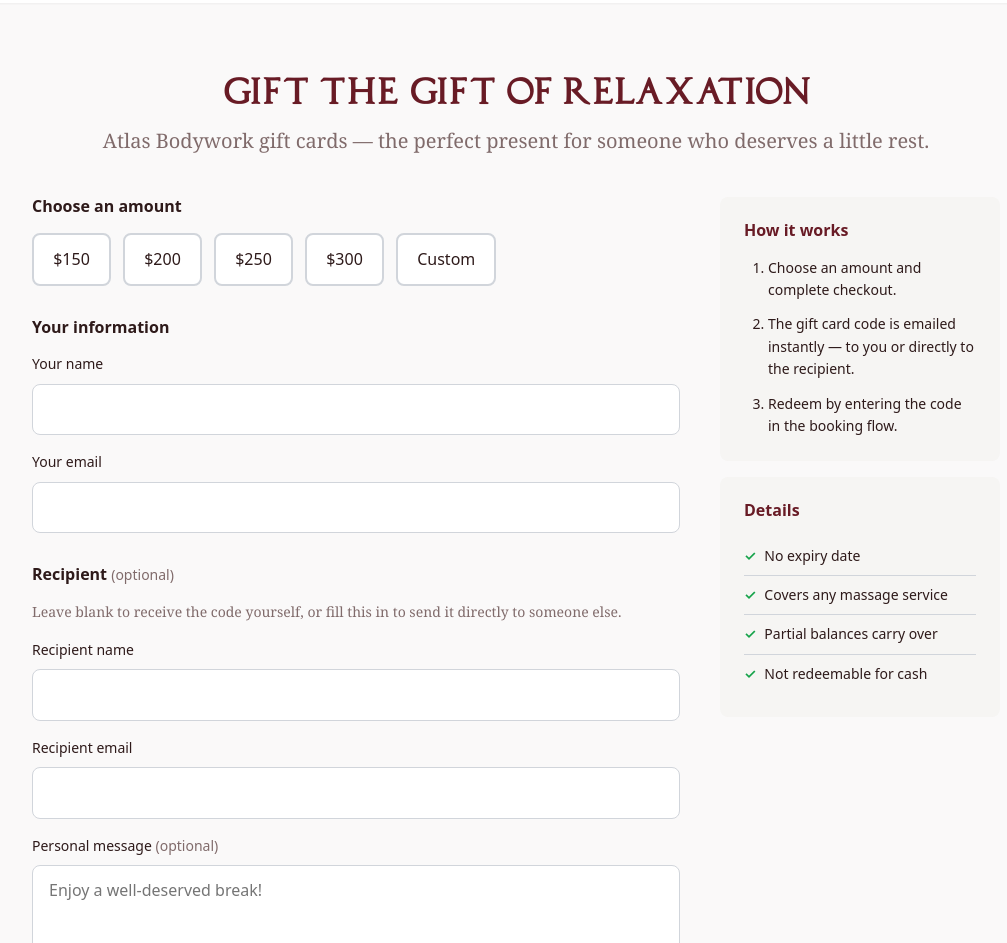
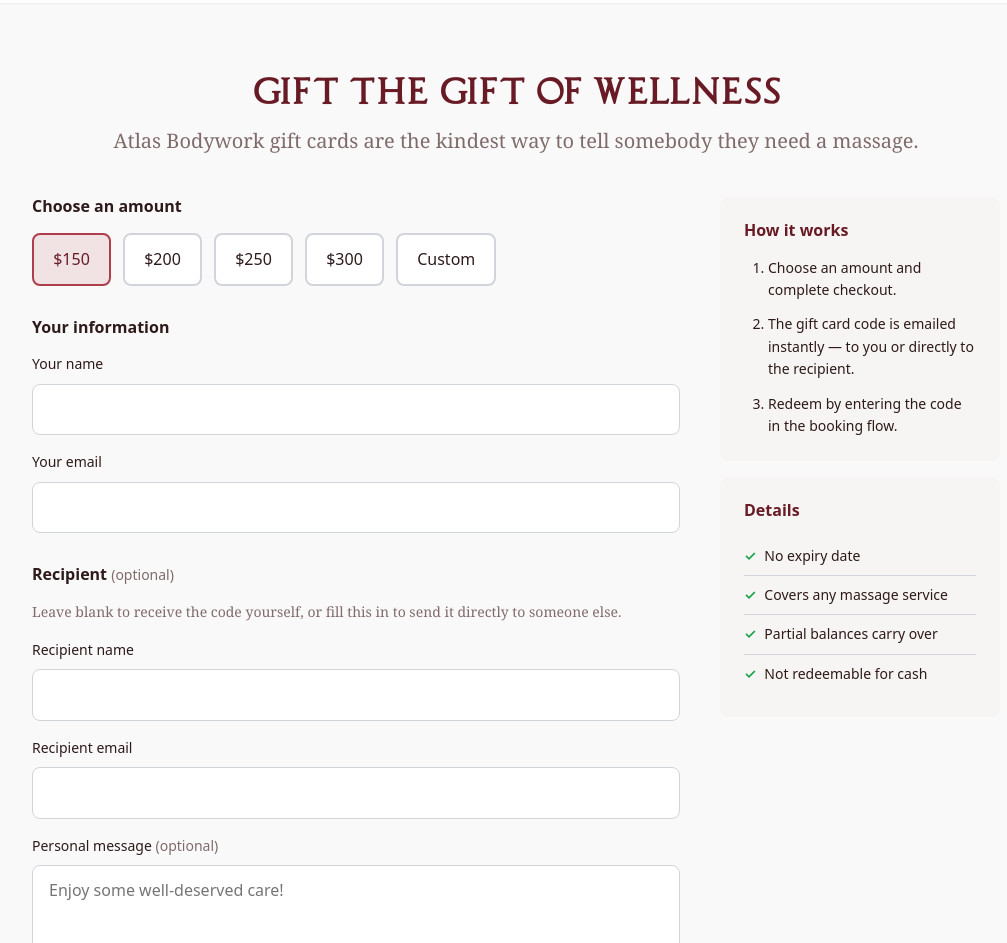
Before and after one commit to benmvachon/atlasmassage, a React (Vite) app in the folder apps/web/: page /gift-cards in a window 1280 px wide. Shown: the part 69-1012 px from the top of the page, without its empty margins (124-1131 px from the left). Built offline with nearby package versions, Linux system fonts and the light colour scheme; no server answers.

Commit message:
fix gift cards

```diff
--- a/apps/web/src/components/BookingModal.jsx
+++ b/apps/web/src/components/BookingModal.jsx
@@ -302,8 +302,8 @@
     setGiftCardError('');
     setGiftCardLoading(true);
     try {
-      const { data } = await giftCardService.validate(code);
-      setGiftCardApplied({ code: data.code, remainingBalanceCents: data.remainingBalanceCents, originalAmountCents: data.originalAmountCents });
+      const cardData = await giftCardService.validate(code);
+      setGiftCardApplied({ code: cardData.code, remainingBalanceCents: cardData.remainingBalanceCents, originalAmountCents: cardData.originalAmountCents });
       setGiftCardInput('');
     } catch (err) {
       setGiftCardError(err?.response?.data?.message || 'Gift card not found or not valid.');
--- a/apps/web/src/pages/GiftCardsPage.jsx
+++ b/apps/web/src/pages/GiftCardsPage.jsx
@@ -7,7 +7,7 @@
 export default function GiftCardsPage() {
   const { user } = useAuth();
 
-  const [selectedAmount, setSelectedAmount] = useState(75);
+  const [selectedAmount, setSelectedAmount] = useState(150);
   const [customAmount, setCustomAmount] = useState('');
   const [useCustom, setUseCustom] = useState(false);
 
@@ -46,7 +46,7 @@
 
     setSubmitting(true);
     try {
-      const { data } = await giftCardService.purchase({
+      const { url } = await giftCardService.purchase({
         purchaserName: purchaserName.trim(),
         purchaserEmail: purchaserEmail.trim(),
         recipientName: recipientName.trim() || undefined,
@@ -54,7 +54,7 @@
         message: message.trim() || undefined,
         amountCents,
       });
-      window.location.href = data.url;
+      window.location.href = url;
     } catch (err) {
       setError(err?.response?.data?.message || 'Unable to start checkout. Please try again.');
       setSubmitting(false);
@@ -64,9 +64,9 @@
   return (
     <div className="gift-cards-page container">
       <div className="gift-cards-page__hero">
-        <h1 className="gift-cards-page__title">Gift the Gift of Relaxation</h1>
+        <h1 className="gift-cards-page__title">Gift the Gift of Wellness</h1>
         <p className="gift-cards-page__subtitle">
-          Atlas Bodywork gift cards — the perfect present for someone who deserves a little rest.
+          Atlas Bodywork gift cards are the kindest way to tell somebody they need a massage.
         </p>
       </div>
 
@@ -186,7 +186,7 @@
                 onChange={e => setMessage(e.target.value)}
                 disabled={submitting}
                 rows={3}
-                placeholder="Enjoy a well-deserved break!"
+                placeholder="Enjoy some well-deserved care!"
               />
             </div>
           </section>
```
